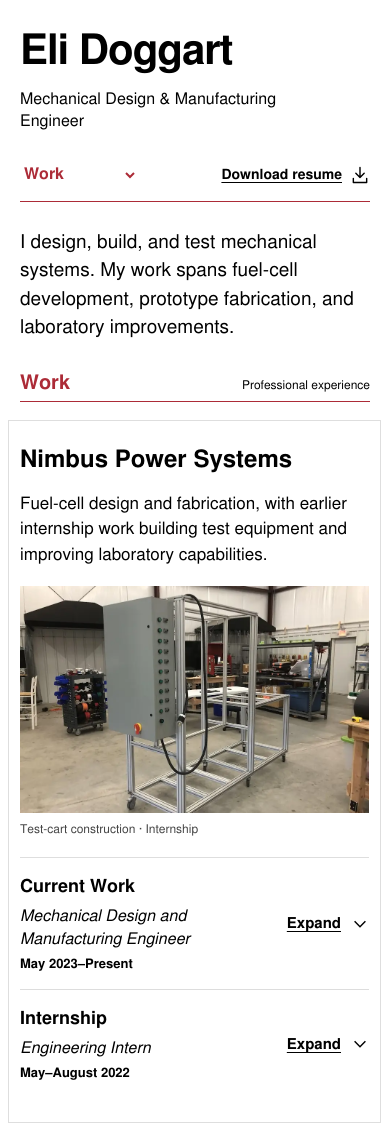
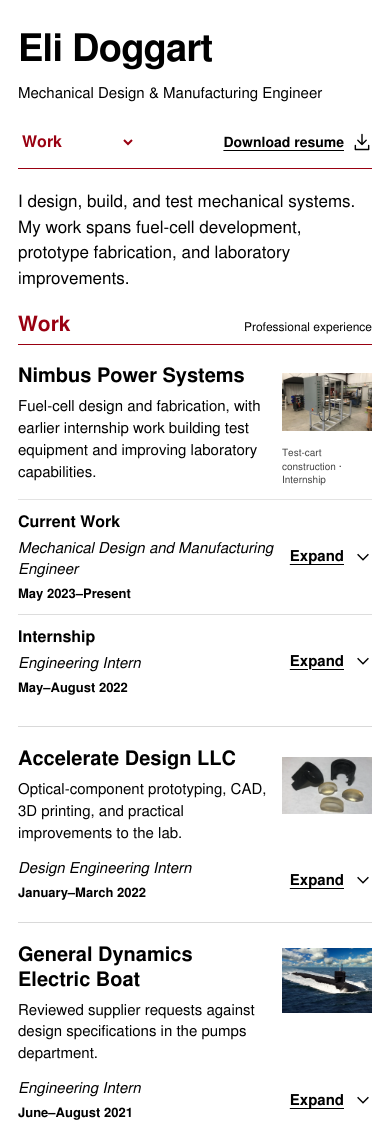
Before and after one commit to CopyPasteMonkey/copypastemonkey.github.io, a website: page index.html in a window 390 px wide. Shown: the top 1126 px of the page. Drawn offline with Linux system fonts and the light colour scheme.

Commit message:
Match portfolio layout to resume

```diff
--- a/style.css
+++ b/style.css
@@ -73,3 +73,63 @@ select:focus-visible{outline:2px solid var(--crimson);outline-offset:4px}
 }
 @media(max-height:600px){.site-header{padding-top:24px}.profession{display:block}.site-toolbar nav a{min-height:44px}}
 @media print{.site-toolbar{display:none}main{min-height:0}}
+
+/* Resume typography and continuous, compact experience rows. */
+:root{--crimson:#990011;--content:1000px}
+.site-header{padding-top:38px;padding-bottom:15px}
+.name{font-size:46px;letter-spacing:-.02em}
+.profession{font-size:17px;margin-top:7px}
+.introduction{font-size:17px;line-height:1.5;padding:22px 0 20px;max-width:780px}
+.section-heading{border-color:var(--crimson)}
+.section-heading h2,.section-heading h3{font-size:22px}
+.portfolio-entry{border:0;border-bottom:1px solid #d9d9d9;margin:0;padding:21px 0}
+.portfolio-entry:last-child{border-bottom:0}
+.portfolio-entry.is-open{background:transparent}
+.company-line h3,.entry-summary h3{font-size:22px;line-height:1.25}
+.entry-summary.with-image{grid-template-columns:minmax(0,1fr) 170px;gap:30px}
+.entry-intro{margin-top:8px;line-height:1.5}
+.entry-photo img{height:108px;object-fit:contain}
+.entry-photo figcaption{font-size:11px;margin-top:5px}
+.work-role-control{margin-top:12px;padding-top:10px;border-top:0;align-items:center}
+.work-role-control .role-meta{flex:1;display:flex;flex-wrap:wrap;align-items:baseline;gap:4px 18px}
+.work-role-control .role{font-size:16px;flex:1;min-width:180px}
+.work-role-control .date{font-size:13px;margin:0;font-weight:700}
+.nimbus-controls{gap:26px;margin-top:12px;padding-top:10px;border-top:1px solid #e3e3e3}
+.nimbus-role.work-role-control{gap:14px;padding:0}
+.nimbus-role .role-meta{display:block}
+.nimbus-role h4{font-size:16px}
+.nimbus-role .role{margin-top:4px;font-size:15px}
+.nimbus-role .date{margin-top:5px}
+.expand-button,.collapse-button{min-height:44px}
+.entry-details{margin-top:15px;padding:16px 0 0 20px;border-top:0;border-left:2px solid #990011}
+.archive-section{padding:16px 0 20px}
+.archive-section h4,.archive-section h5,.archive-section h6{font-size:20px;margin-bottom:9px}
+.archive-section.chapter{padding:18px 0 3px}
+.archive-section.chapter h5{font-size:20px}
+.entry-details>.detail-context{font-size:13px}
+.section-images{margin-top:16px;gap:18px}
+.collapse-button{margin-top:8px}
+.empty-note{margin-top:10px}
+footer{padding-top:28px}
+@media(min-width:1450px){.site-header{padding-top:42px}}
+@media(max-width:640px){
+ .wrap{width:calc(100% - 36px)}
+ .site-header{padding-top:25px;padding-bottom:12px}.name{font-size:38px}
+ .profession{font-size:15px}.introduction{padding:20px 0;font-size:17px}
+ .section-heading h2,.section-heading h3{font-size:21px}
+ .portfolio-entry{padding:19px 0;margin:0}
+ .entry-summary.with-image{grid-template-columns:minmax(0,1fr) 90px;gap:14px}
+ .entry-summary.with-image>div:first-child{min-width:0}
+ .company-line h3,.entry-summary h3{font-size:20px}
+ .entry-intro{font-size:15px;line-height:1.45}
+ .entry-photo img{height:78px;max-height:78px}
+ .entry-photo figcaption{font-size:10px;line-height:1.35}
+ .nimbus-controls{flex-direction:column;padding-top:0;gap:0;margin-top:12px}
+ .nimbus-role.work-role-control{padding:10px 0;gap:12px}
+ .work-role-control{gap:12px;margin-top:8px;padding-top:5px}
+ .work-role-control .role-meta{display:block}
+ .work-role-control .role{font-size:15px;min-width:0}.work-role-control .date{margin-top:5px}
+ .entry-details{padding-left:12px;margin-top:12px}
+ .archive-section h4,.archive-section h5,.archive-section h6{font-size:19px}
+}
+@media print{.portfolio-entry{padding:10pt 0;margin:0}.entry-summary.with-image{grid-template-columns:1fr 90pt}.entry-details{border-left:0;padding-left:0}}
```
